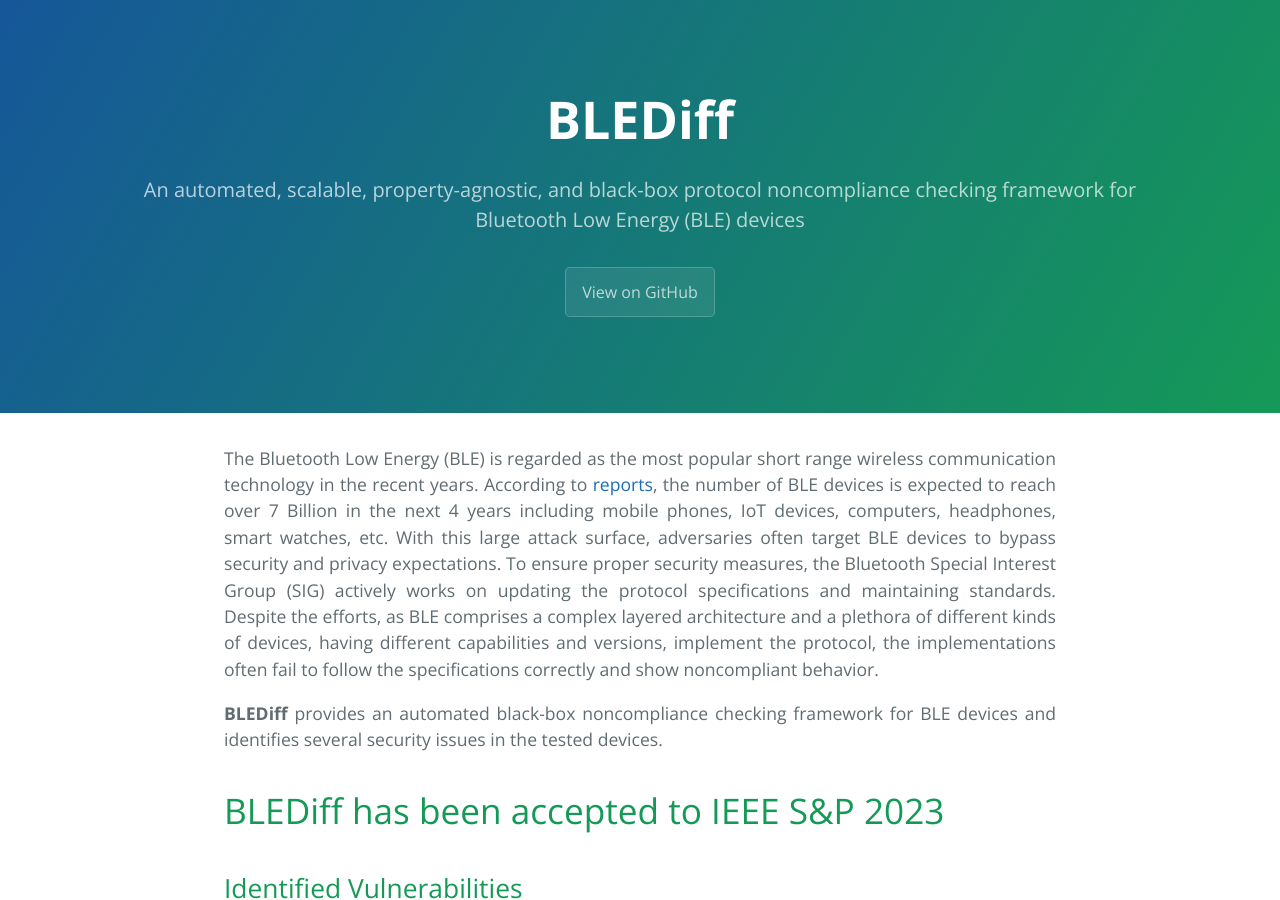
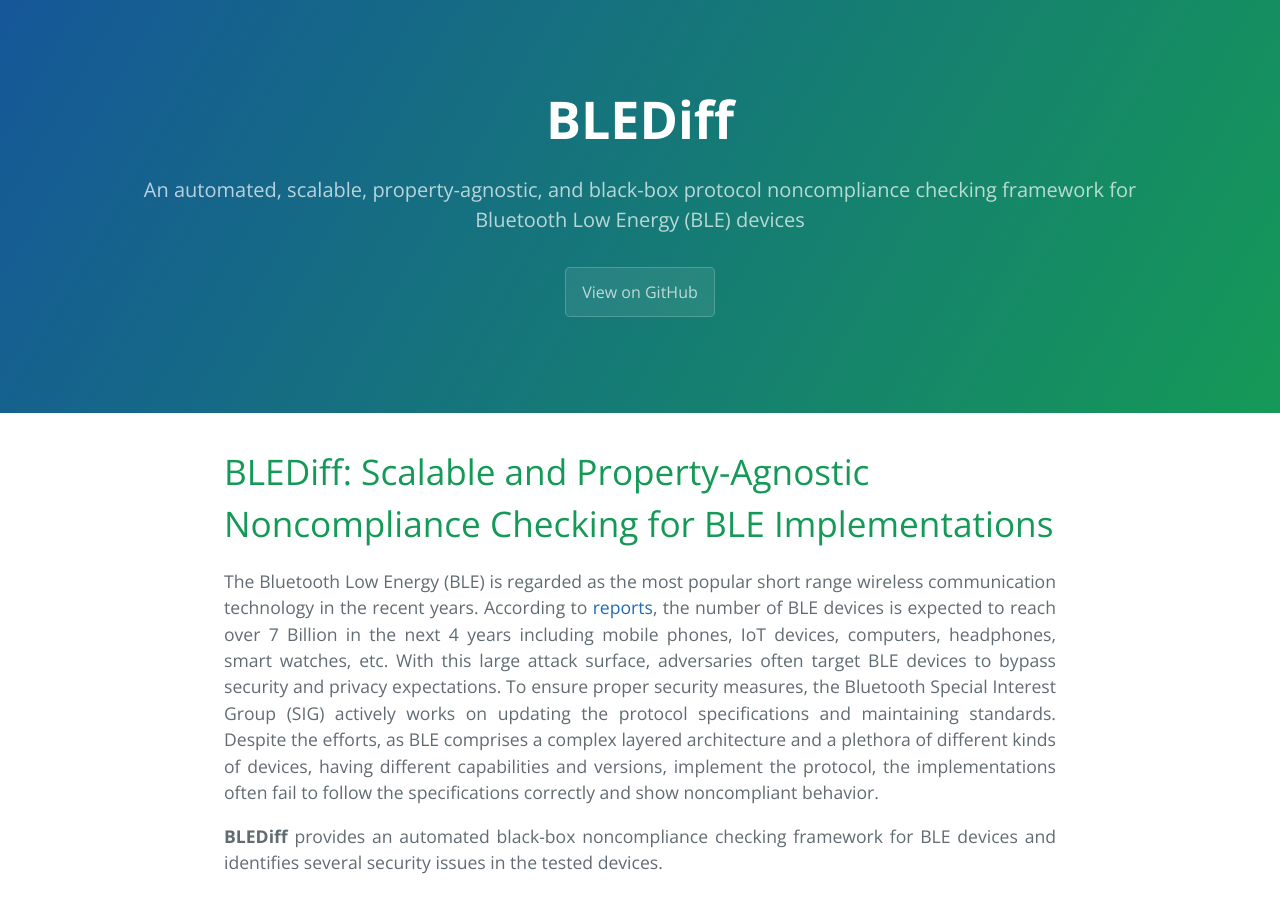
Before and after one commit to BLEDiff/BLEdiff.github.io, a Jekyll site: the page built from index.md, in a window 1280 px wide and 900 px high. Built offline with Jekyll 4.4.1, drawn with Linux system fonts in a browser that asks for light colours; our own code applies the rules of GitHub Pages for plain Markdown files.

Commit message:
Update index.md

```diff
--- a/index.md
+++ b/index.md
@@ -1,6 +1,8 @@
 ---
 layout: default
 ---
+
+# BLEDiff: Scalable and Property-Agnostic  Noncompliance Checking for BLE Implementations
 
 The Bluetooth Low Energy (BLE) is regarded as the most popular short range wireless communication technology in the recent years. According to [reports](https://www.bluetooth.com/2022-market-update/), the number of BLE devices is expected to reach over 7 Billion in the next 4 years including mobile phones, IoT devices, computers, headphones, smart watches, etc. With this large attack surface, adversaries often target BLE devices to bypass security and privacy expectations. To ensure proper security measures, the Bluetooth Special Interest Group (SIG) actively works on updating the protocol specifications and maintaining standards. Despite the efforts, as BLE comprises a complex layered architecture and a plethora of different kinds of devices, having different capabilities and versions, implement the protocol, the implementations often fail to follow the specifications correctly and show noncompliant behavior.
 
```
